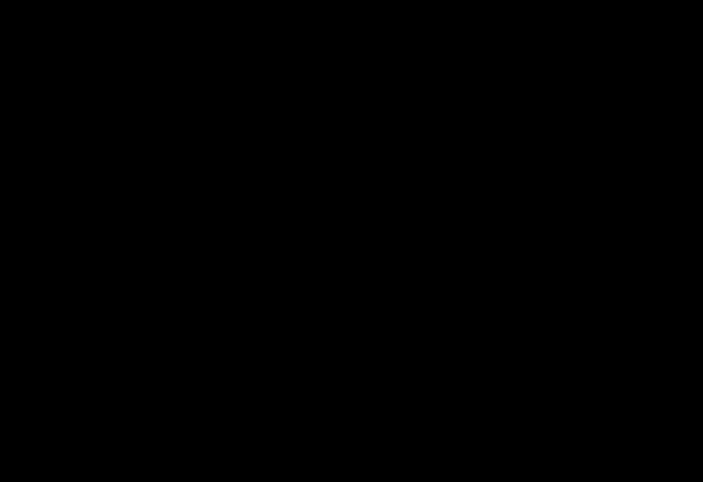
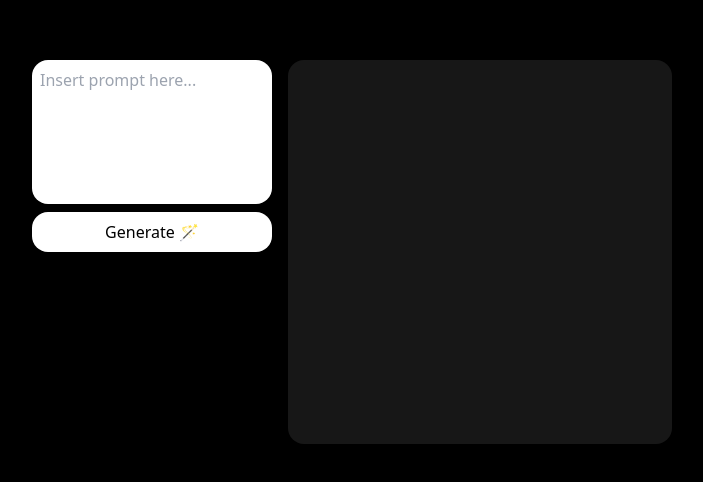
Before and after one commit to jtpotato/smooth-cursor, a Next.js app: page /create in a window 1280 px wide. Shown: the part 148-630 px from the top of the page, without its empty margins (288-991 px from the left). Built offline with nearby package versions, Linux system fonts and the light colour scheme.

Commit message:
do some cool stying things

```diff
--- a/src/app/create/page.tsx
+++ b/src/app/create/page.tsx
@@ -1,7 +1,18 @@
 export default function Create() {
-    return (
-      <>
-
-      </>
-    );
-  }
+  return (
+    <>
+      <div className="flex justify-center items-center h-screen w-screen">
+        <div className="flex flex-row space-x-4 w-3/4 justify-center">
+          <div className="flex flex-col h-48 w-1/4 space-y-2">
+            <textarea
+              placeholder="Insert prompt here..."
+              className="resize-none rounded-2xl h-full p-2"
+            ></textarea>
+            <button className=" bg-white rounded-2xl p-2">Generate 🪄</button>
+          </div>
+          <div className="h-96 w-96 bg-neutral-900 rounded-2xl"></div>
+        </div>
+      </div>
+    </>
+  );
+}
--- a/src/app/globals.css
+++ b/src/app/globals.css
@@ -1,8 +1,3 @@
 @tailwind base;
 @tailwind components;
 @tailwind utilities;
-
-body {
-    margin: 0;
-    padding: 0;
-}
```
